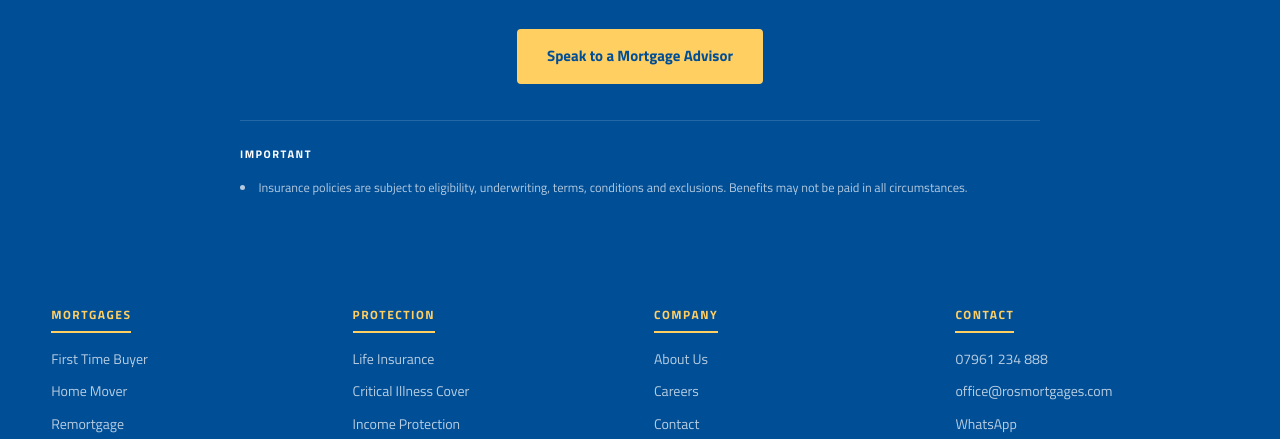
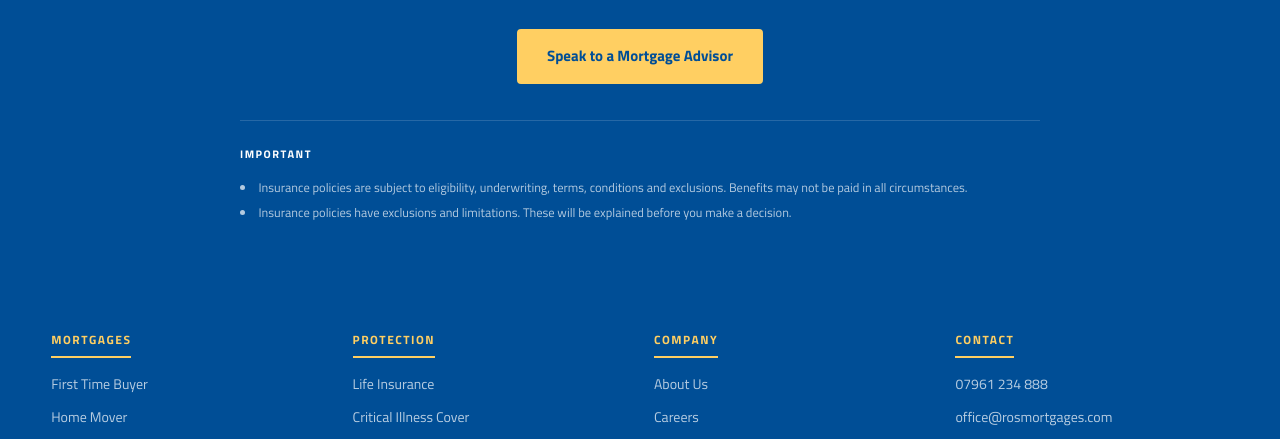
Before and after one commit to sunith21/webpageken, a website: page critical-illness.html in a window 1280 px wide. Shown: the part 1688-2127 px from the top of the page. Drawn offline with Linux system fonts and the light colour scheme.

Commit message:
new changes 15.04.26

```diff
--- a/critical-illness.html
+++ b/critical-illness.html
@@ -153,6 +153,7 @@
           <span class="disclaimer-label">IMPORTANT</span>
           <ul class="footer-disclaimer-list">
             <li>Insurance policies are subject to eligibility, underwriting, terms, conditions and exclusions. Benefits may not be paid in all circumstances.</li>
+            <li>Insurance policies have exclusions and limitations. These will be explained before you make a decision.</li>
           </ul>
         </div>
       </div>
```
